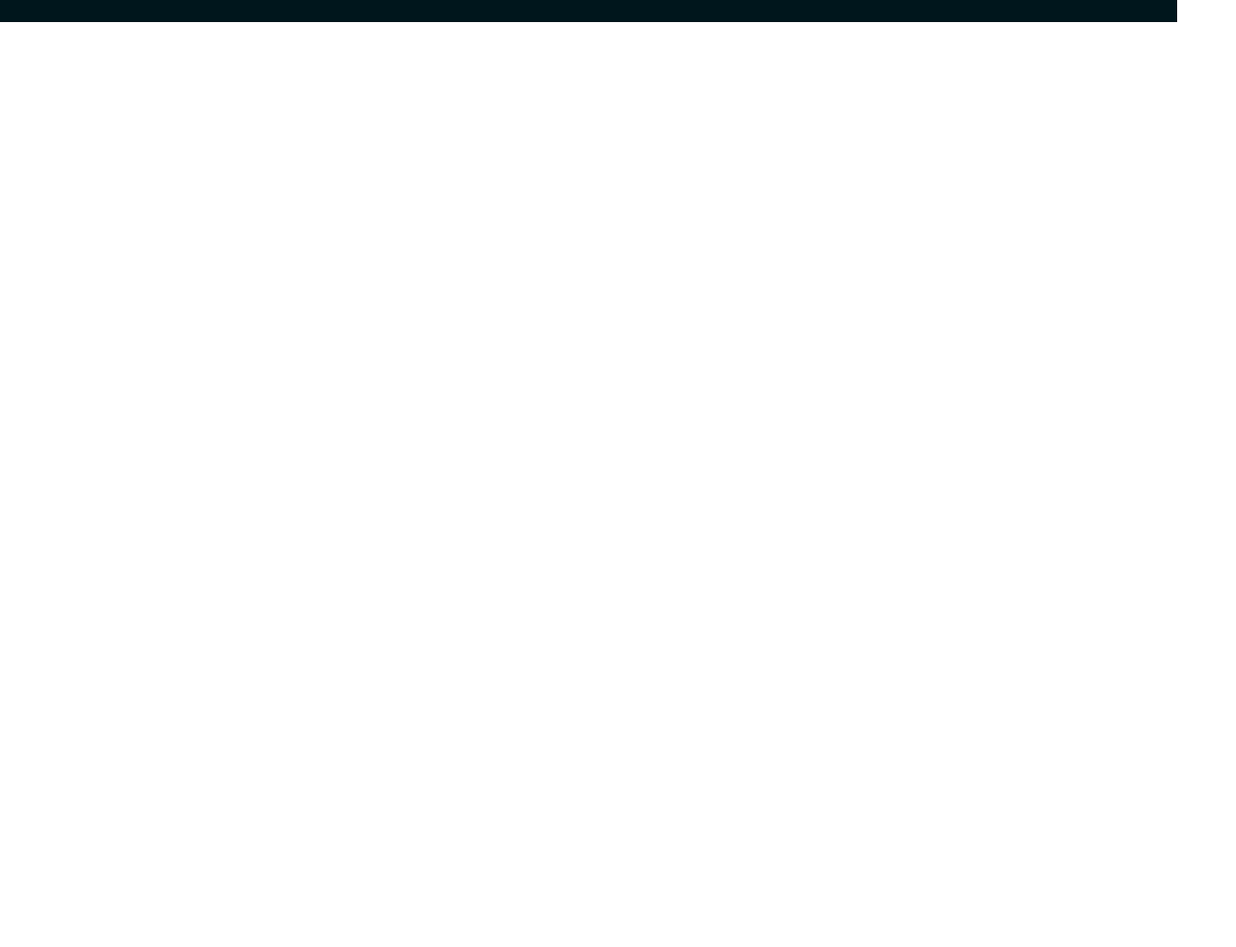
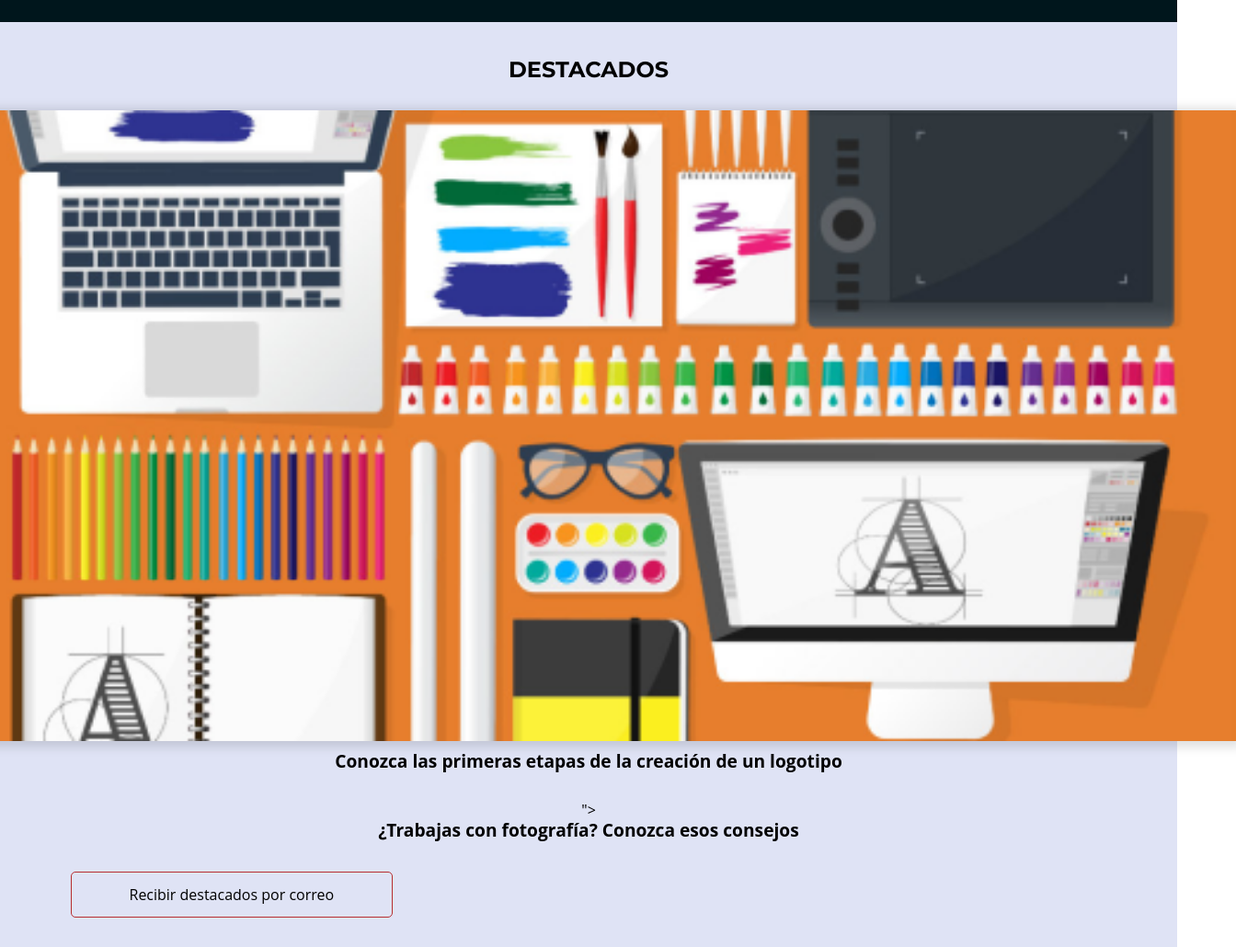
Before and after one commit to MarleneMS09/ejercicio_layouts, a plain HTML site: page index.html in a window 1280 px wide. Shown: the part 260-1290 px from the top of the page at 92% size, 1344 px wide, since content can reach past the window. Before the commit the page ends 800 px from the top, so only its background shows below. Drawn offline with Linux system fonts and the light colour scheme.

Commit message:
se agregaron clases y variables en las clases, se agrego más texto al archivo html para completar los campos vacíos y darle formato a la página, hace arreglar el conozca los planes por un botón ya que no lo lee

```diff
--- a/css/bases.css
+++ b/css/bases.css
@@ -1,10 +1,38 @@
+:root {
+    --background-llamada-mobile: #00161C;
+    --background-blanco: #FFFFFF;
+    --background-azul-claro: #DFE3F5;
+    --background-ceniza-claro: #F7F4F4;
+    --background-ceniza-medio: #D9D9D9;
+
+    --border-cabecera-mobile: #103D4A;
+
+    --boton-rojo: #B72E2E;
+
+    --fuente-ceniza-claro: #666666;
+    --fuente-ceniza-oscuro: #4F4C4C;
+
+    --planes-card-start: #035A76;
+    --planes-card-ultra: #690F8E;
+    --planes-card-mega: #B00024;
+
+    --fuente-enlace: #0006FF;
+
+    --background-footer: #333333;
+
+    --montserrat: 'Montserrat', sans-serif;
+    --open-sans: 'Open Sans', sans-serif;
+}
+
 body {
-    font-family: 'Open Sans', 'sans-serif' ;
+    font-family: var(--open-sans);
 }
+
 .container {
-    padding-right: 6% ;
+    padding-right: 6%;
     padding-left: 6%;
-} /* se colocan paddings para darle espacio al texto en la página*/
+}
+
 .boton {
     text-align: center;
     display: block;
@@ -12,7 +40,6 @@ body {
     max-width: 350px;
     box-sizing: border-box;
     padding: 1rem 2rem;
-    border: 1px solid #FFF;
+    border: 1px solid var(--boton-rojo);
     border-radius: 5px;
-
 }
--- /dev/null
+++ b/css/destacados.css
@@ -0,0 +1,38 @@
+ .destacados {
+    background-color: var(--background-azul-claro);
+    padding-top: 2.5rem;
+    padding-bottom: 2rem;
+ }
+ .destacados_titulo {
+    color: var(--fuente-ceniza-obscuro);
+    font-weight: 700;
+    font-size: 1.5rem;
+    font-family: var(--montserrat);
+    text-transform: uppercase;
+    text-align: center;
+    margin-bottom: 2rem;
+ }
+ .destacados_panel {
+    display: flex;
+    flex-direction: column;
+    align-items: center;
+    margin-bottom: 2rem;
+
+ }
+ .destacados_panel-imagen {
+    width: 110vw;
+    box-shadow: 0 2px 10px 5px #00000020;
+    margin-bottom: .5rem;
+ }
+ .destacados_panel-texto {
+    font-weight: 700;
+    font-size: 1.2rem;
+    line-height: normal;
+
+}
+.destacados-boton{
+ color: var(--boton-rojo);
+ border-color: var(--boton-rojo);
+ margin: 0 auto;
+
+}
--- a/css/head.css
+++ b/css/head.css
@@ -1,5 +1,5 @@
 .head {
-    color: #FFFFFF;
+    color: var(--background-blanco);
 
     width: 100%;
 
@@ -12,7 +12,7 @@
     padding-top: .75rem;
     padding-bottom: .75rem;
 
-    border-bottom: 1px solid #103D4A;
+    border-bottom: 1px solid var(--border-cabecera-mobile);
 
     position: absolute;
 }
--- a/css/llamada.css
+++ b/css/llamada.css
@@ -3,17 +3,17 @@
     flex-direction: column;
     align-items: center;
 
-    color: #FFFFFF;
+    color: var(--background-blanco);
     text-align: center;
 
-    background-color: #00161C;
+    background-color: var(--background-llamada-mobile);
 
     padding-top: 12.25rem;
     padding-bottom: 2.5rem;
 }
 
 .llamada__titulo {
-    font-family: 'Montserrat', serif;
+    font-family: var(--montserrat);
     font-size: 2rem;
     font-weight: 700;
     text-transform: uppercase;
--- a/index.html
+++ b/index.html
@@ -10,6 +10,8 @@
     <link href="css/llamada.css" rel="stylesheet">
     <link href="css/reset.css" rel="stylesheet">
     <link href="css/bases.css" rel="stylesheet">
+    <link href="css/destacados.css" rel="stylesheet" >
+
 </head>
 <body>
    <header class="head container">
@@ -29,8 +31,21 @@
     <section class="llamada container">
         <h1 class="llamada_titulo">Aplicación a la medida</h1>
         <p class="llamada_texto">Apeperia es una empresa emergente con una manera inovadora de comprar y crear aplicaciones móviles y web.</p>
-        <a class= "llamada_boton" href="#">Conozca los planes</a>
+        <a class= "llamada_boton" href="#"> Conozca los planes</a>
     </section>
+    <section class="destacados container">
+        <h2 class="destacados_titulo">Destacados</h2>
+        <a href="">
+            <figure class="destacados_panel">
+                <img class="destacados_panel-imagen" src="img/empezando-a-crear-logo.png" alt="Painel de la publicación sobre la creación del logotipo" >
+                <figC class="destacados_panel-texto">Conozca las primeras etapas de la creación de un logotipo</figC>
+            </figure>
+        </a>
+        <a href="#">
+            <figure class="destacados_panel" class="destacados_panel-imagen" alt=""Painel de la publicación sobre consejos de fotografía"<>">
+                <figC class="destacados_panel-texto">¿Trabajas con fotografía? Conozca esos consejos</figC>
+            </figure>
+        </a><a href="#" class="destacados_boton boton">Recibir destacados por correo</a></section>
 </main>
 </body>
 </html>
```
